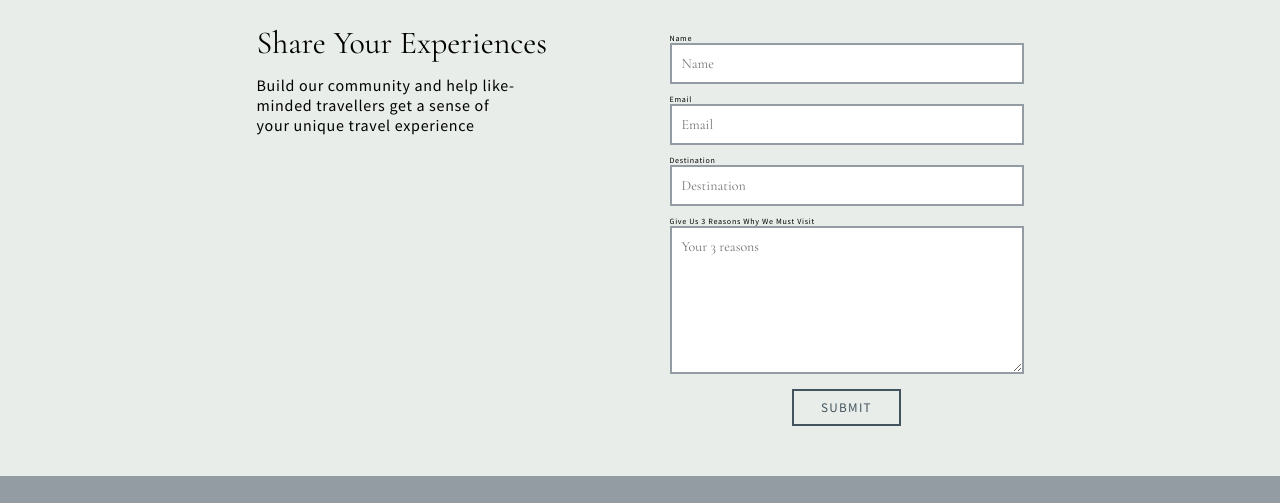
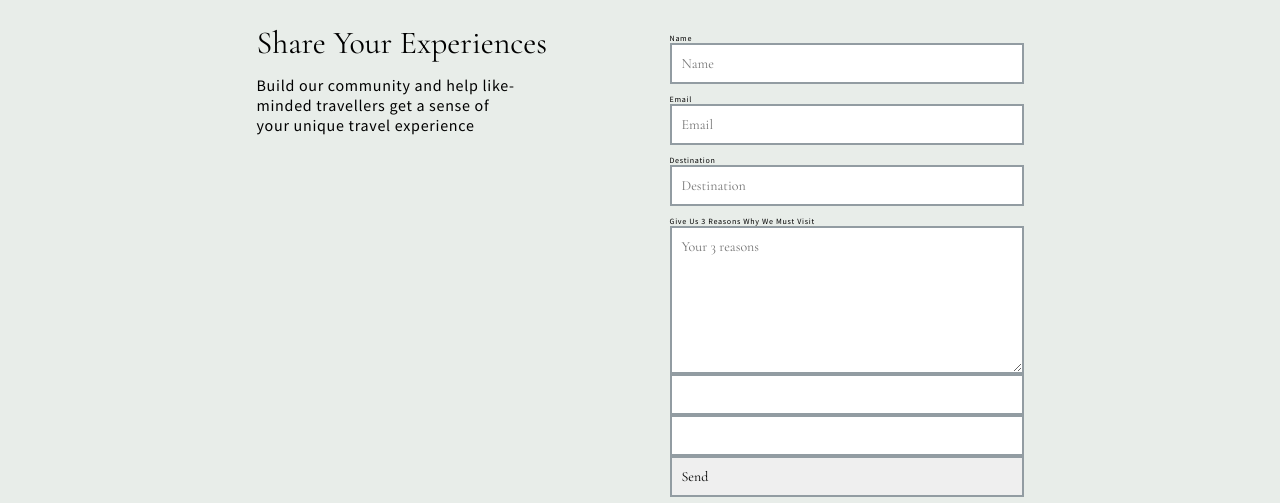
Before and after one commit to reclusivenomad/reclusivenomadwip, a plain HTML site: page index.html in a window 1280 px wide. Shown: the part 2259-2762 px from the top of the page. Drawn offline with nearby package versions, Linux system fonts and the light colour scheme; grey boxes are pictures that could not be loaded; a script that the page names is missing.

Commit message:
Add files via upload

```diff
--- a/index.html
+++ b/index.html
@@ -246,11 +246,15 @@
 				<input type="SUBJECT" id="subject"placeholder="Destination">
 				<label for="message">Give us 3 reasons why we must visit</label>
 				<textarea placeholder="Your 3 reasons" id="message"></textarea>
-
-					<button type="submit">Submit</button>
+				<input type="text" name="name">
+				<input type="email" name="_replyto">
+				<input type="submit" value="Send">
+<!-- 				<button type="submit">Submit</button> -->
 			</form>
 
 		</div>
+
+
 
 		<!-- </section> -->
 
```
Lines whose indentation alone changed are shown as unchanged.
